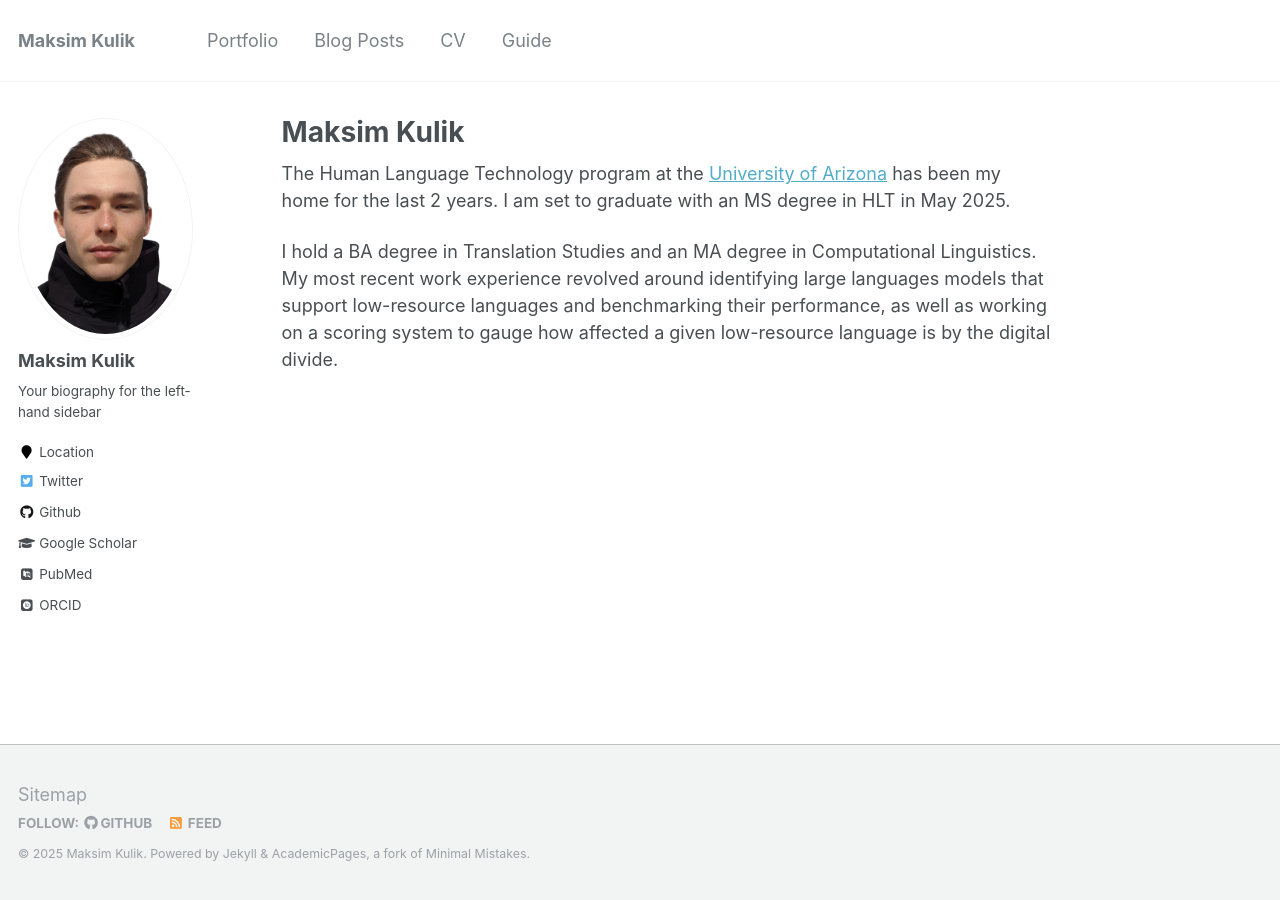
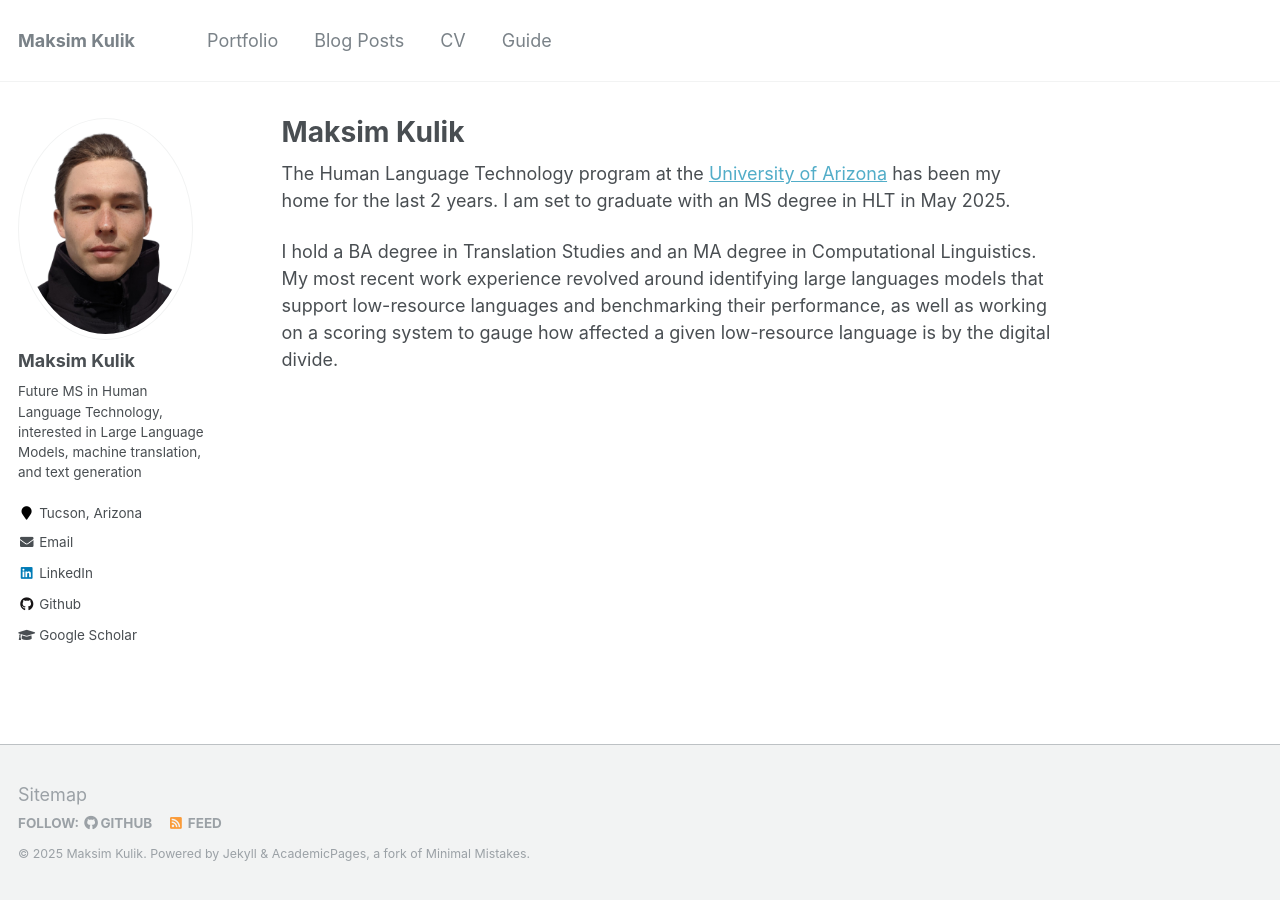
Before and after one commit to h-akston/h-akston.github.io, a Jekyll site: the page built from _pages/about.md, in a window 1280 px wide. Built offline with Jekyll 4.4.1, drawn with Linux system fonts in a browser that asks for light colours; some web fonts are replaced.

Commit message:
Add linkedin and email to sidebar

```diff
--- a/_config.yml
+++ b/_config.yml
@@ -82,13 +82,10 @@ analytics:
 author:
   name             : "Maksim Kulik"
   avatar           : "profile.png"
-  bio              : "Your biography for the left-hand sidebar"
-  location         : "Location"
-  employer         :
-  pubmed           : "https://www.ncbi.nlm.nih.gov/pubmed/?term=john+snow"
-  googlescholar    : "http://yourfullgooglescholarurl.com"
-  email            :
-  researchgate     :  # example: "https://www.researchgate.net/profile/yourprofile"
+  bio              : "Future MS in Human Language Technology, interested in Large Language Models, machine translation, and text generation"
+  location         : "Tucson, Arizona"
+  googlescholar    : "https://scholar.google.com/citations?view_op=list_works&hl=en&user=wRT4LLkAAAAJ"
+  email            : "kulik@arizona.edu"
   uri              :
   bitbucket        :
   codepen          :
@@ -96,20 +93,18 @@ author:
   flickr           :
   facebook         :
   foursquare       :
-  github           : "yourGHusername"
+  github           : "h-akston"
   google_plus      :
   keybase          :
   instagram        :
   impactstory      : #"https://profiles.impactstory.org/u/xxxx-xxxx-xxxx-xxxx"
   lastfm           :
-  linkedin         :
-  orcid            : "http://orcid.org/yourorcidurl"
+  linkedin         : "https://www.linkedin.com/in/akston/"
   pinterest        :
   soundcloud       :
   stackoverflow    : # http://stackoverflow.com/users/123456/username
   steam            :
   tumblr           :
-  twitter          : "replacethistwitterhandle"
   vine             :
   weibo            :
   xing             :
```
